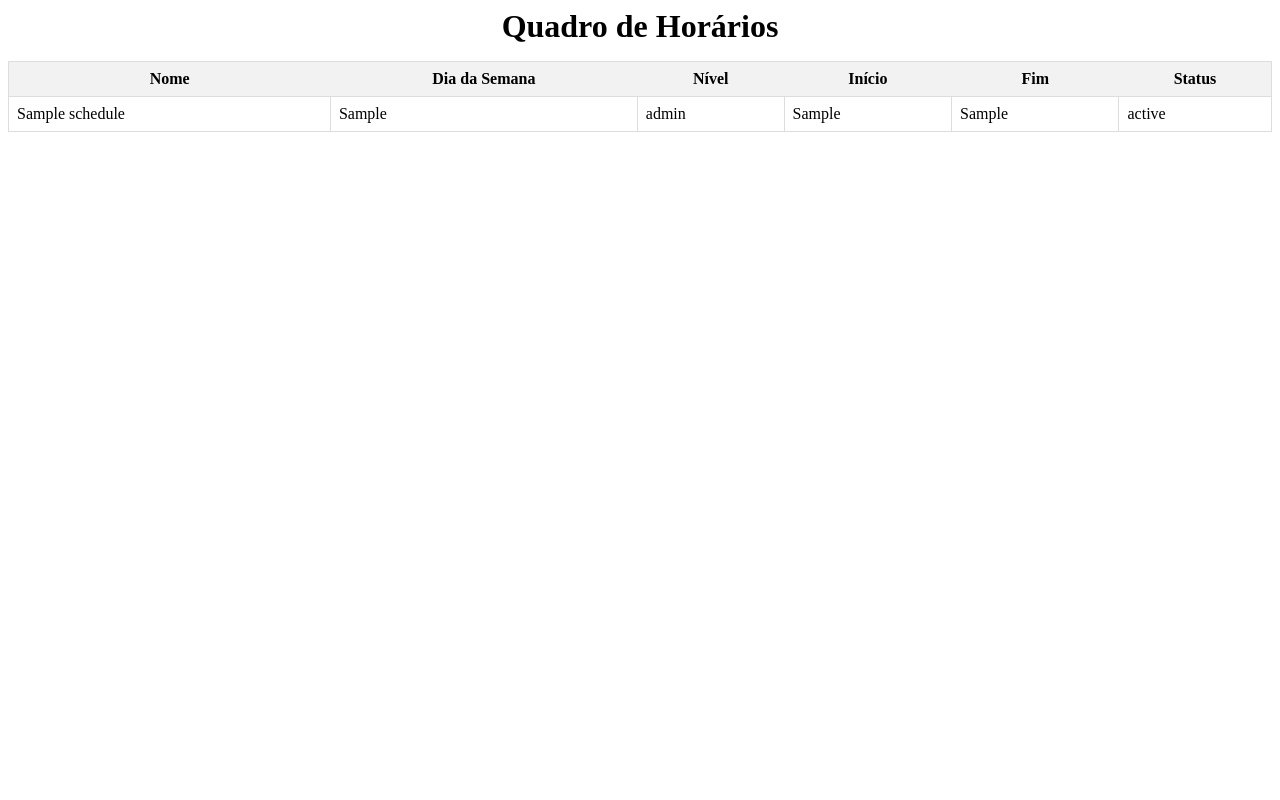
After one commit to micaelcosmo/nf_page, a Django app: template portal_nf/navigate/templates/class_schedules.html in a window 1280 px wide. The commit adds this page. Run offline with Django 5.2, Linux system fonts and the light colour scheme; the template is opened without the code that fills it: most values are stand-ins (such as "Sample title", 1, 10 or a date in 2020).

Commit message:
feat/refactor: Schedule View Style
Refatorado nomes e referências sobre horários de aulas, bem como o tipo de dado dos campos 'start_hour' e 'end_hour' da tabela 'class_schedules'.

```diff
--- a/portal_nf/navigate/models.py
+++ b/portal_nf/navigate/models.py
@@ -11,8 +11,8 @@ class Schedules(models.Model):
     name = models.CharField(max_length=250)
     weekly_day = models.IntegerField()
     level = models.IntegerField()
-    start_hour = models.DateTimeField()
-    end_hour = models.DateTimeField()
+    start_hour = models.CharField(max_length=100)
+    end_hour = models.CharField(max_length=100)
     status = models.CharField(max_length=20)
 
 class LogAccess(models.Model):
--- a/portal_nf/navigate/static/navigate.css
+++ b/portal_nf/navigate/static/navigate.css
@@ -0,0 +1,26 @@
+/* Estilo para a tabela */
+.mytable {
+    width: 100%;
+    border-collapse: collapse;
+    border: 1px solid #ddd;
+    margin: 0 auto; /* Centraliza horizontalmente */
+}
+
+.title {
+    width: 100%;
+    text-align: center;
+    margin: 0 auto; /* Centraliza horizontalmente */
+}
+
+/* Estilo para as células do cabeçalho */
+.mytable th {
+    background-color: #f2f2f2;
+    text-align: center;
+    padding: 8px;
+}
+
+/* Estilo para as células de dados */
+.mytable td {
+    border: 1px solid #ddd;
+    padding: 8px;
+}
--- /dev/null
+++ b/portal_nf/navigate/templates/class_schedules.html
@@ -0,0 +1,36 @@
+{% load static %}
+<link rel="stylesheet" href="{% static 'navigate.css' %}">
+<!DOCTYPE html>
+<html>
+<head>
+    <title>Quadro de Horários</title>
+</head>
+<body>
+    <h1 class="title">Quadro de Horários</h1>
+    <p></p>
+    <table class="mytable">
+        <thead>
+            <tr>
+                <th>Nome</th>
+                <th>Dia da Semana</th>
+                <th>Nível</th>
+                <th>Início</th>
+                <th>Fim</th>
+                <th>Status</th>
+            </tr>
+        </thead>
+        <tbody>
+            {% for schedule in class_schedules %}
+                <tr>
+                    <td>{{ schedule.name }}</td>
+                    <td>{{ schedule.weekly_day }}</td>
+                    <td>{{ schedule.level }}</td>
+                    <td>{{ schedule.start_hour }}</td>
+                    <td>{{ schedule.end_hour }}</td>
+                    <td>{{ schedule.status }}</td>
+                </tr>
+            {% endfor %}
+        </tbody>
+    </table>
+</body>
+</html>
--- a/portal_nf/portal_nf/urls.py
+++ b/portal_nf/portal_nf/urls.py
@@ -21,5 +21,5 @@ from navigate import views
 urlpatterns = [
     path('', views.index, name='index'),
     path('admin/', admin.site.urls),
-    path('horarios/', views.horarios_de_aulas, name='horarios'),
+    path('horarios/', views.class_schedules, name='class_schedules'),
 ]
--- a/portal_nf/templates/index.html
+++ b/portal_nf/templates/index.html
@@ -7,6 +7,6 @@
 </head>
 <body>
     <h1>Bem-vindo à NF Page!</h1>
-    <a href="{% url 'horarios' %}" class="btn">Ver Horários</a>
+    <a href="{% url 'class_schedules' %}" class="btn">Ver Horários</a>
 </body>
 </html>
```
Also changed, not shown: portal_nf/navigate/templates/horarios.html (deleted, +0 -29 lines), portal_nf/navigate/views.py (+6 -8 lines), portal_nf/navigate/migrations/0003_alter_schedules_end_hour_alter_schedules_start_hour.py (added).
